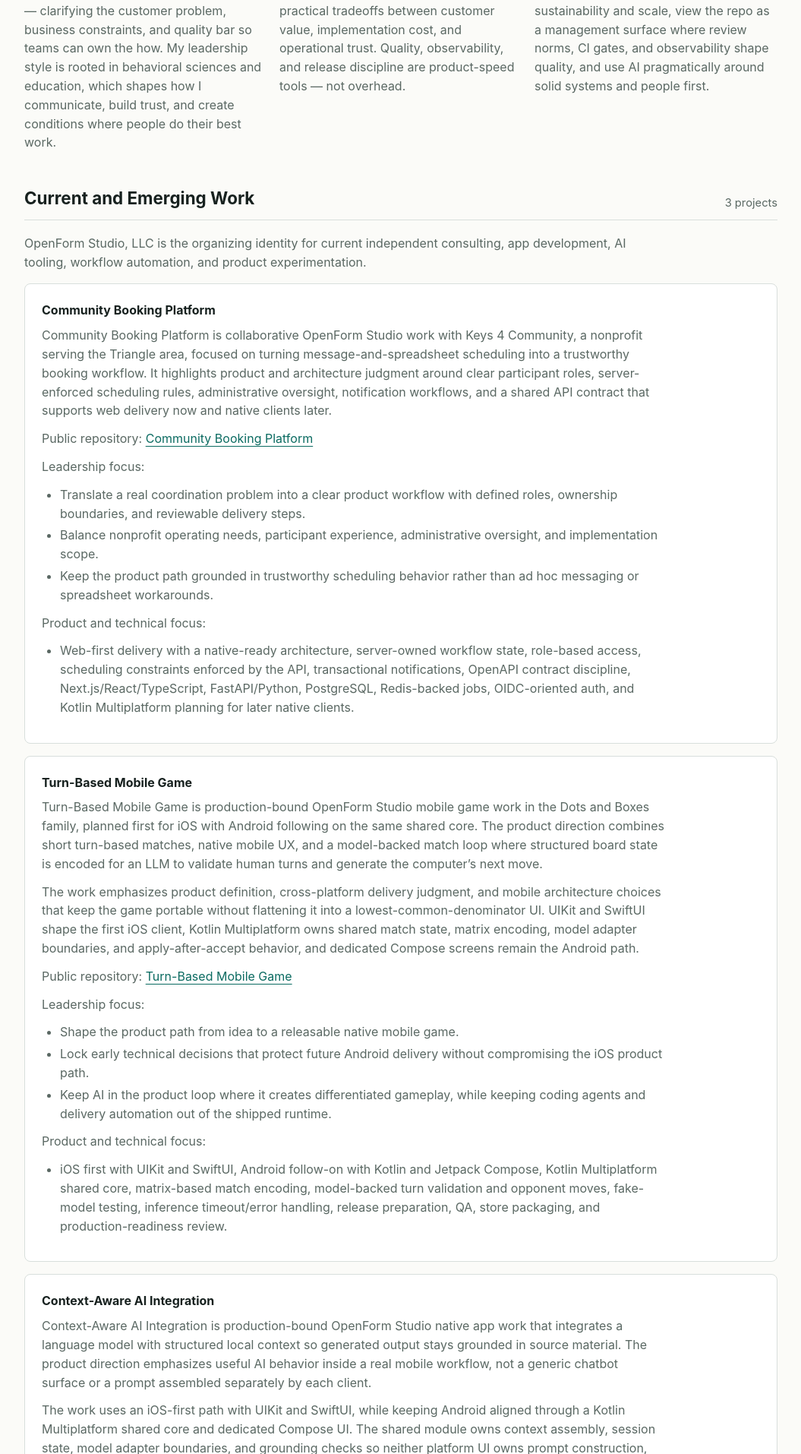
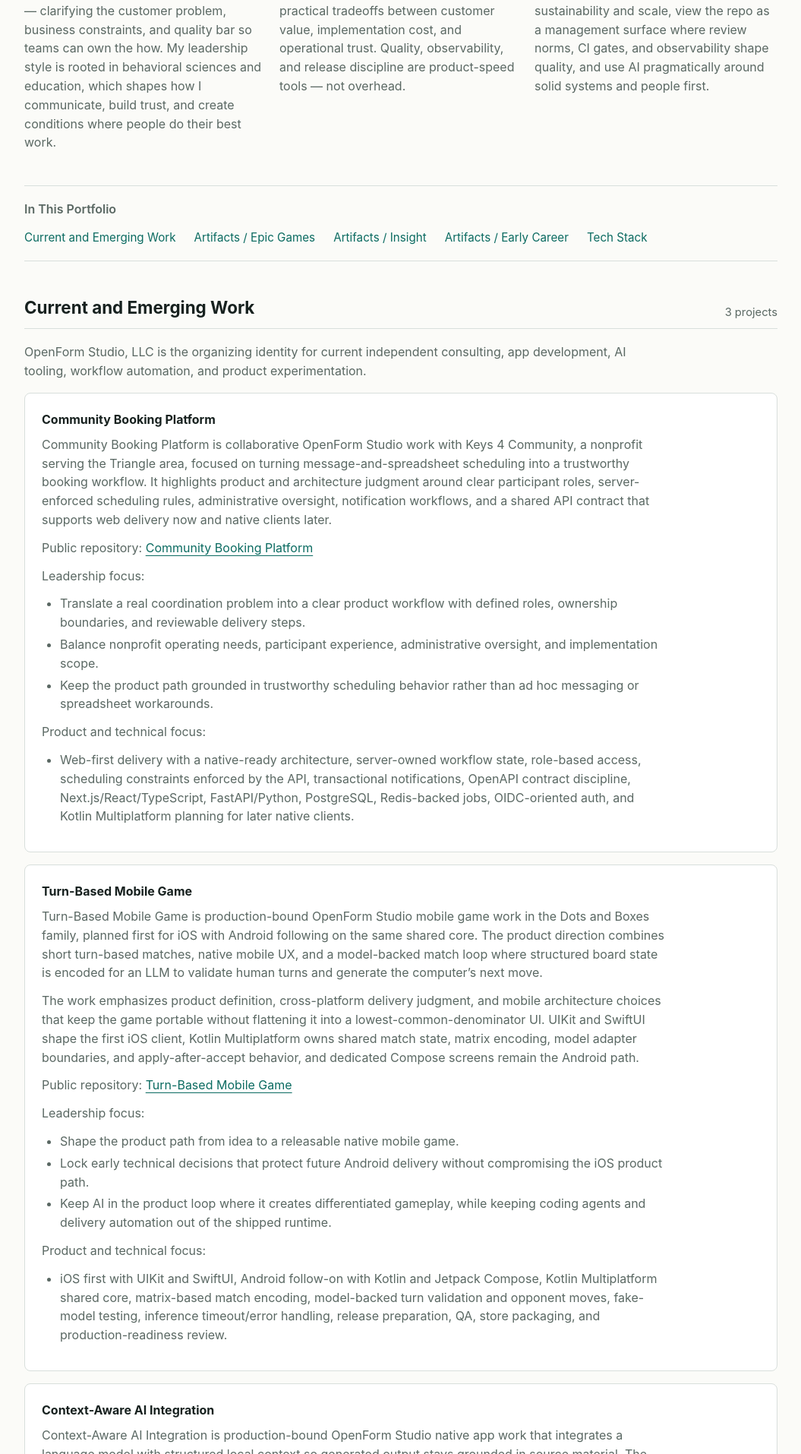
Before and after one commit to cnbecom/cnbecom.github.io, a Jekyll site: the page portfolio/b57e9817-dba2-4f96-977f-595098792068/index.html, which Jekyll copies as it is, in a window 1280 px wide. Shown: the part 1111-3025 px from the top of the page at 76% size, without its empty margins (112-1167 px from the left). Built offline with Jekyll 4.4.1, drawn with Linux system fonts in a browser that asks for light colours; some of the changed text lies outside the part shown.

Commit message:
Update unlisted portfolio
Co-Authored-By: Claude Opus 4.6 <noreply@anthropic.com>

```diff
--- a/portfolio/b57e9817-dba2-4f96-977f-595098792068/index.html
+++ b/portfolio/b57e9817-dba2-4f96-977f-595098792068/index.html
@@ -248,6 +248,86 @@
         margin: 0 0 12px;
       }
 
+      .toc {
+        border-top: 1px solid var(--line);
+        border-bottom: 1px solid var(--line);
+        margin-top: 44px;
+        padding: 18px 0;
+      }
+
+      .toc h2 {
+        font-size: 1rem;
+        color: var(--muted);
+        margin: 0 0 12px;
+        font-weight: 600;
+      }
+
+      .toc ul {
+        list-style: none;
+        margin: 0;
+        padding: 0;
+        display: flex;
+        flex-wrap: wrap;
+        gap: 8px 24px;
+      }
+
+      .toc a {
+        color: var(--accent);
+        text-decoration: none;
+        font-size: 0.95rem;
+      }
+
+      .toc a:hover {
+        text-decoration: underline;
+      }
+
+      /* --- Image hover / lightbox --- */
+      main img {
+        cursor: zoom-in;
+        transition: transform 0.2s ease, box-shadow 0.2s ease;
+      }
+
+      main img:hover {
+        transform: scale(1.03);
+        box-shadow: 0 4px 16px rgba(0,0,0,0.12);
+      }
+
+      .lightbox-overlay {
+        position: fixed;
+        inset: 0;
+        background: rgba(0,0,0,0.85);
+        display: flex;
+        align-items: center;
+        justify-content: center;
+        cursor: zoom-out;
+        z-index: 1000;
+        opacity: 0;
+        visibility: hidden;
+        transition: opacity 0.2s ease, visibility 0.2s ease;
+      }
+
+      .lightbox-overlay.active {
+        opacity: 1;
+        visibility: visible;
+      }
+
+      .lightbox-overlay img {
+        max-width: 90vw;
+        max-height: 90vh;
+        object-fit: contain;
+        border: none;
+        border-radius: 4px;
+        box-shadow: 0 8px 32px rgba(0,0,0,0.4);
+        cursor: default;
+        transform: none;
+        margin: 0;
+      }
+
+      .lightbox-overlay img:hover {
+        transform: none;
+        box-shadow: 0 8px 32px rgba(0,0,0,0.4);
+      }
+
       @media (max-width: 760px) {
         main {
           padding: 36px 18px 52px;
@@ -284,6 +364,10 @@
         .project,
         .note {
           break-inside: avoid;
+        }
+
+        .lightbox-overlay {
+          display: none;
         }
       }
     </style>
@@ -353,6 +437,26 @@
 
           </div>
         </section>
+
+
+
+        <nav class="toc" aria-label="Table of contents">
+          <h2>In This Portfolio</h2>
+          <ul>
+
+              <li><a href="#section-0">Current and Emerging Work</a></li>
+
+              <li><a href="#section-1">Artifacts / Epic Games</a></li>
+
+              <li><a href="#section-2">Artifacts / Insight</a></li>
+
+              <li><a href="#section-3">Artifacts / Early Career</a></li>
+
+
+              <li><a href="#tech-stack-heading">Tech Stack</a></li>
+
+          </ul>
+        </nav>
 
 
 
@@ -471,7 +575,11 @@
 
 <p>I partnered across SDK, mobile, web, backend, SDET, QA, security, and product concerns to define safer integration paths, produce RFCs and system diagrams, surface brittle cross-layer behavior, and guide refactoring priorities toward simpler, more maintainable solutions.</p>
 
-<p>This period included cross-stack integration planning for Epic Online Services features, mobile-specific release-risk review, privacy declaration updates for embedded web features, production incident response, Grafana-backed observability work, and release triage when complex bugs surfaced late in the cycle. It also included designing and implementing a standards-based MFA/TOTP module, then adapting it quickly when cryptographic requirements changed late in the release cycle. That MFA work shipped in EGS Marketplace app variants and as a primary feature of the Epic Games App.</p>
+<p>This period included mobile-specific release-risk review, privacy declaration updates for embedded web features, production incident response, Grafana-backed observability work, and a standards-based MFA/TOTP module that shipped in EGS Marketplace app variants and as a primary feature of the Epic Games App.</p>
+
+<p>Leadership Highlight — Voice Chat Integration:</p>
+
+<p>Led cross-stack architecture and integration for the Voice Chat feature from the mobile perspective, serving as lead architect and mobile product owner on a critical product initiative that required coordination across web, backend, EOSSDK, and deep core layers. The work involved managing complex ownership boundaries between teams and end-to-end integration across the KMP core Kotlin layer, native iOS and Android platform layers, web components, and backend services.</p>
 
 <p>Leadership focus:</p>
 
@@ -1322,10 +1430,22 @@
   <li>XCTest, mock dependency injection, Xcode Instruments, Sentry, Crashlytics, Grafana, Splunk, LaunchDarkly, Charles Proxy, Postman, Jenkins, GitHub Actions, CircleCI, Xcodebuild tooling, Horde/Swarm, YAML, JSON, XML build graphs, and production monitoring.</li>
 </ul>
 
+<p>AI &amp; GenAI:</p>
+
+<ul>
+  <li>Claude Code, Cursor, Human in the Loop Design, SDLC integration, agents, skills, MCPs, hooks, LangChain, and n8n.</li>
+</ul>
+
 <p>Web, backend, cloud, and automation:</p>
 
 <ul>
-  <li>React.js, Sails.js, Express.js, JavaScript, Python, AWS technologies, GCP, Google App Engine, Google Endpoints, Firebase Realtime Database, Firebase Authentication, Firebase Storage, Firebase Functions, Slack integrations, proprietary REST APIs, web services, LangChain, n8n, agents, skills, MCPs, and hooks.</li>
+  <li>React.js, Sails.js, Express.js, JavaScript, Python, AWS technologies, GCP, Google App Engine, Google Endpoints, Firebase Realtime Database, Firebase Authentication, Firebase Storage, Firebase Functions, Slack integrations, proprietary REST APIs, and web services.</li>
+</ul>
+
+<p>Working knowledge and broader exposure:</p>
+
+<ul>
+  <li>Unreal Engine C++, C#, Kubernetes (EKS), MySQL, PostgreSQL, Spark, Ethereum, IoT, Raspberry Pi, Google Glass, Angular, Vue.js, Spring Boot, .NET/ASP.NET, Ruby, TypeScript, MS SQL Server, TeamCity, and Fabric Answers.</li>
 </ul>
           </div>
         </section>
@@ -1345,5 +1465,30 @@
 
       </footer>
     </main>
+    <script>
+      (function() {
+        var overlay = document.createElement('div');
+        overlay.className = 'lightbox-overlay';
+        var lbImg = document.createElement('img');
+        overlay.appendChild(lbImg);
+        document.body.appendChild(overlay);
+
+        document.querySelectorAll('main img').forEach(function(img) {
+          img.addEventListener('click', function() {
+            lbImg.src = this.src;
+            lbImg.alt = this.alt;
+            overlay.classList.add('active');
+          });
+        });
+
+        overlay.addEventListener('click', function() {
+          overlay.classList.remove('active');
+        });
+
+        document.addEventListener('keydown', function(e) {
+          if (e.key === 'Escape') overlay.classList.remove('active');
+        });
+      })();
+    </script>
   </body>
 </html>
```
